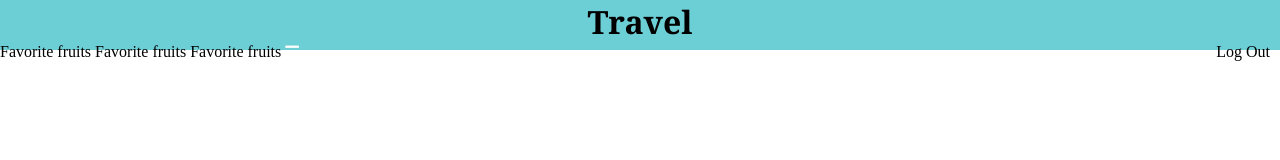
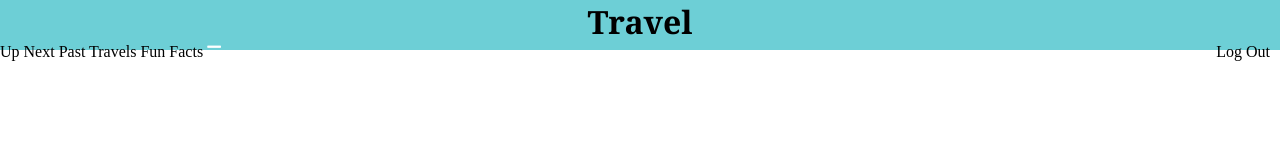
Before and after one commit to joffe97/dat310Project, a plain HTML site: page static/index.html in a window 1280 px wide. Drawn offline with nearby package versions, Linux system fonts and the light colour scheme; files that its build step writes are made by us from their sources; files whose address does not match are found by name.

Commit message:
Endret navn på linkene

```diff
--- a/static/index.html
+++ b/static/index.html
@@ -20,9 +20,9 @@
         <header>
             <h1><router-link to="/">Travel</router-link></h1>
             <div v-bind:class="{'topnav': large, 'topnav responsive': isActive}" id="myTopnav">
-                <router-link to="/register">Favorite fruits</router-link>
-                <router-link to="/register">Favorite fruits</router-link>
-                <router-link to="/register">Favorite fruits</router-link>
+                <router-link to="/register">Up Next</router-link>
+                <router-link to="/register">Past Travels</router-link>
+                <router-link to="/register">Fun Facts</router-link>
                 <router-link to="/register" id="Logout">Log Out</router-link>
                 <a href="javascript:void(0);" class="icon" v-on:click="toggleMenu">
                   <i class="fa fa-bars"></i>
```
